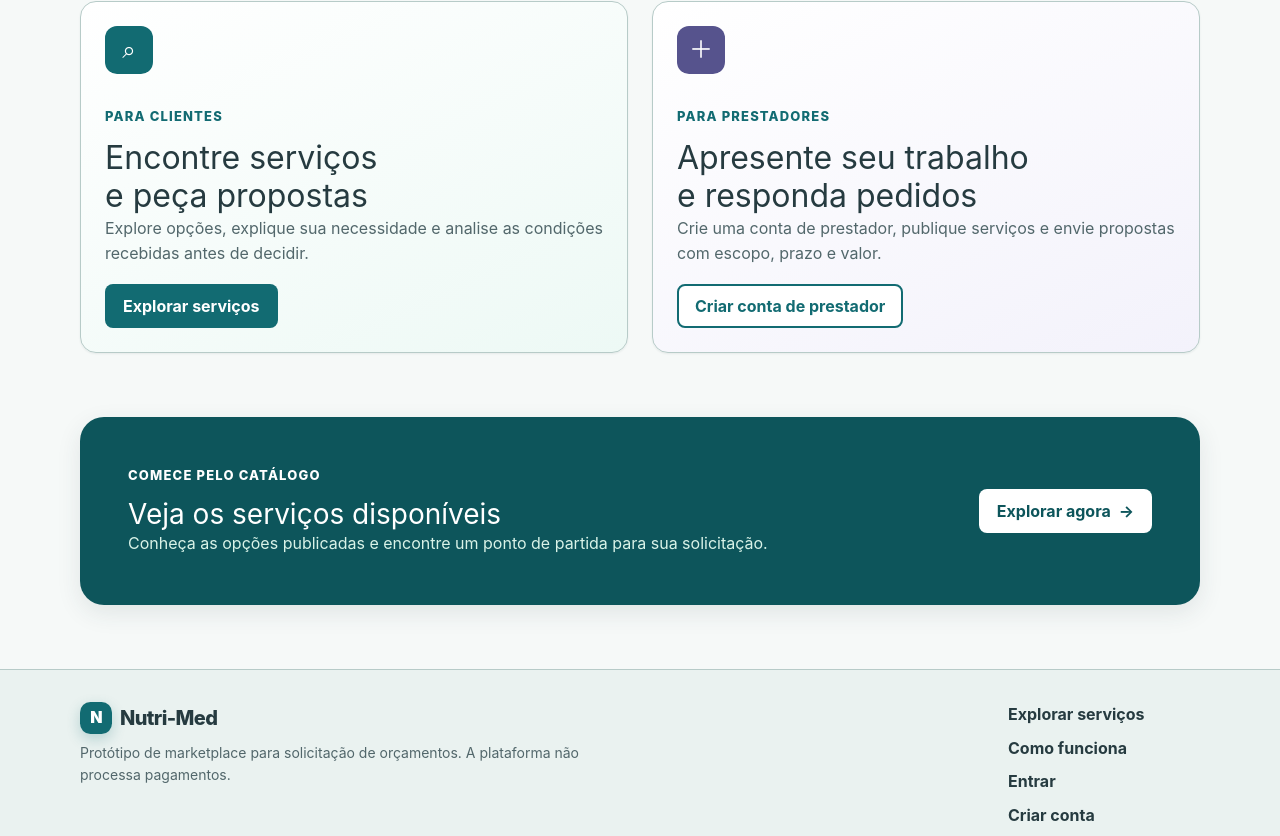
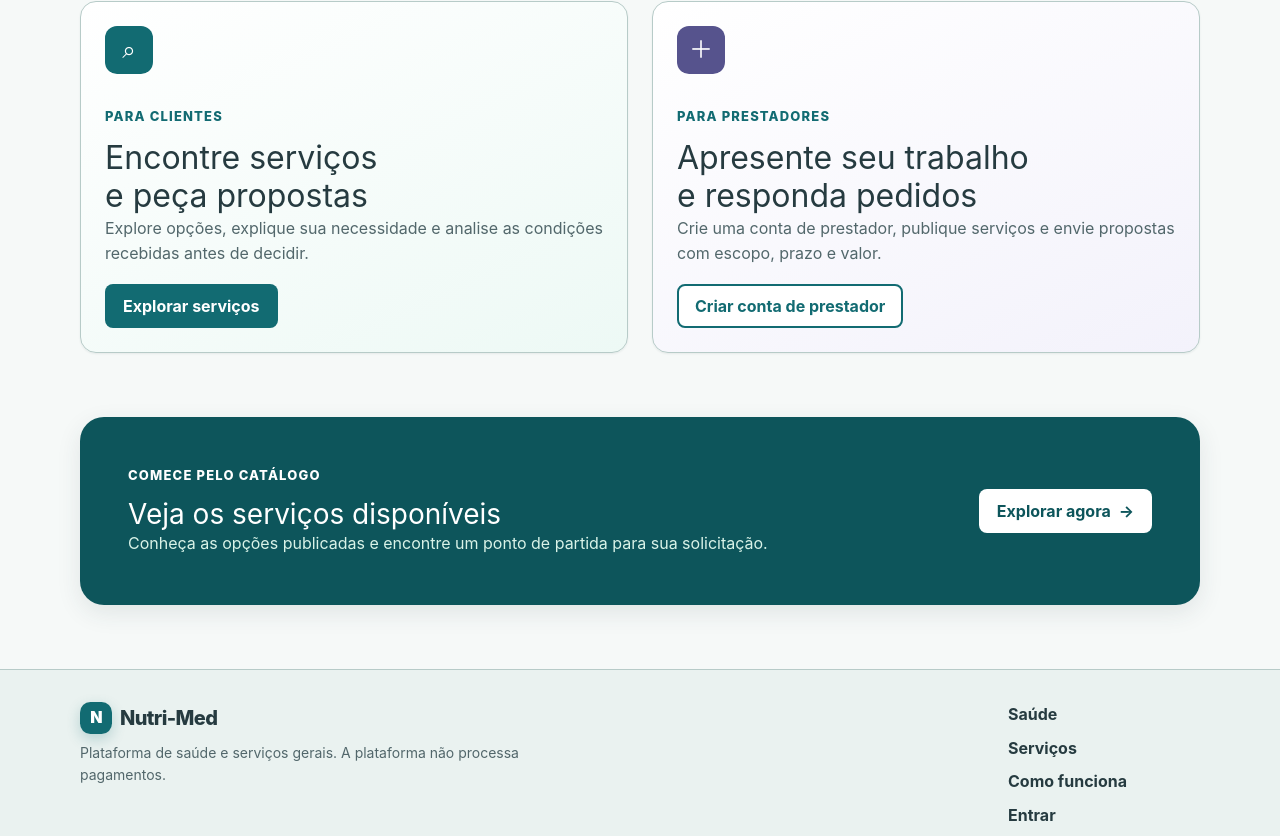
Before and after one commit to dp-tech021/nutri-med, a React (Vite) app: page / in a window 1280 px wide. Shown: the part 1961-2797 px from the top of the page. Built offline with nearby package versions, Linux system fonts and the light colour scheme; no server answers.

Commit message:
feat: adaptar src/components/Layout.tsx aos dois domínios

```diff
--- a/src/components/Layout.tsx
+++ b/src/components/Layout.tsx
@@ -48,7 +48,8 @@ export function Layout({ children }: { children: ReactNode }) {
         </button>
         <div id="main-menu" className={`main-menu ${menuOpen ? 'main-menu--open' : ''}`}>
           <Link ref={firstMenuLinkRef} to="/">Início</Link>
-          <Link to="/servicos">Explorar serviços</Link>
+          <Link to="/saude">Saúde</Link>
+          <Link to="/servicos">Serviços</Link>
           <Link to="/#como-funciona">Como funciona</Link>
           {session ? <>
             <Link to="/dashboard">Painel</Link>
@@ -65,10 +66,11 @@ export function Layout({ children }: { children: ReactNode }) {
     <footer className="site-footer"><Container className="footer-content">
       <div>
         <Link className="brand brand--footer" to="/" aria-label="Nutri-Med, página inicial"><span className="brand-mark" aria-hidden="true">N</span><span>Nutri-Med</span></Link>
-        <p>Protótipo de marketplace para solicitação de orçamentos. A plataforma não processa pagamentos.</p>
+        <p>Plataforma de saúde e serviços gerais. A plataforma não processa pagamentos.</p>
       </div>
       <nav aria-label="Navegação do rodapé">
-        <Link to="/servicos">Explorar serviços</Link>
+        <Link to="/saude">Saúde</Link>
+          <Link to="/servicos">Serviços</Link>
         <Link to="/#como-funciona">Como funciona</Link>
         {session ? <Link to="/dashboard">Painel</Link> : <>
           <Link to="/login">Entrar</Link>
```
